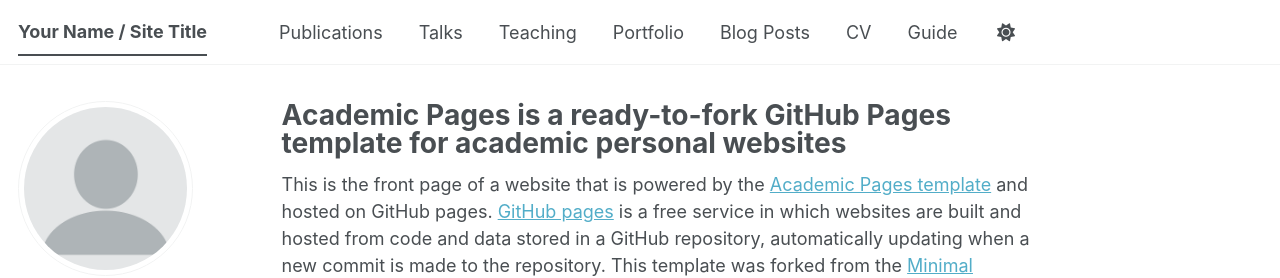
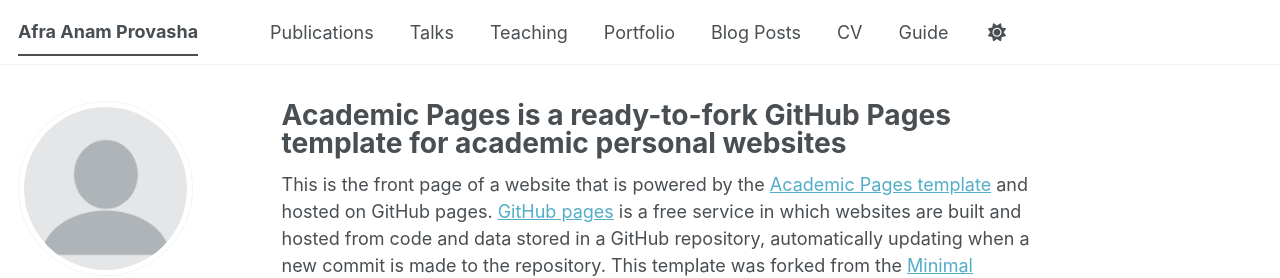
Before and after one commit to Anam107/Anam107.github.io, a Jekyll site: the page built from _pages/about.md, in a window 1280 px wide. Shown: the top 278 px of the page. Built offline with Jekyll 4.4.1, drawn with Linux system fonts in a browser that asks for light colours; some web fonts are replaced; a script bundle is joined from its source files by our own code; library files that are not in the unit come from our copies.

Commit message:
Change site title in _config.yml
Updated site title to 'Afra Anam Provasha'.

```diff
--- a/_config.yml
+++ b/_config.yml
@@ -9,7 +9,7 @@
 # Basic Site Settings
 locale                   : "en-US"
 site_theme               : "default" # The available themes options are "default", "air", "sunrise", "mint", "dirt" and "contrast"
-title                    : "Your Name / Site Title"
+title                    : "Afra Anam Provasha"
 title_separator          : "-"
 name                     : &name "Your Name"
 description              : &description "Your Name's academic portfolio"   # Update this with a general description of your site, this is the default if not overridden by a page
```
